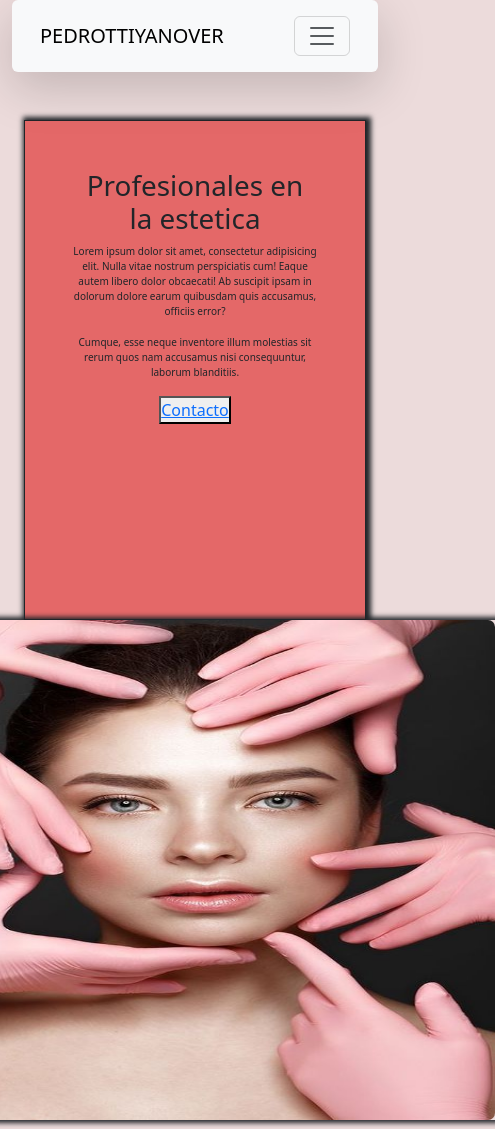
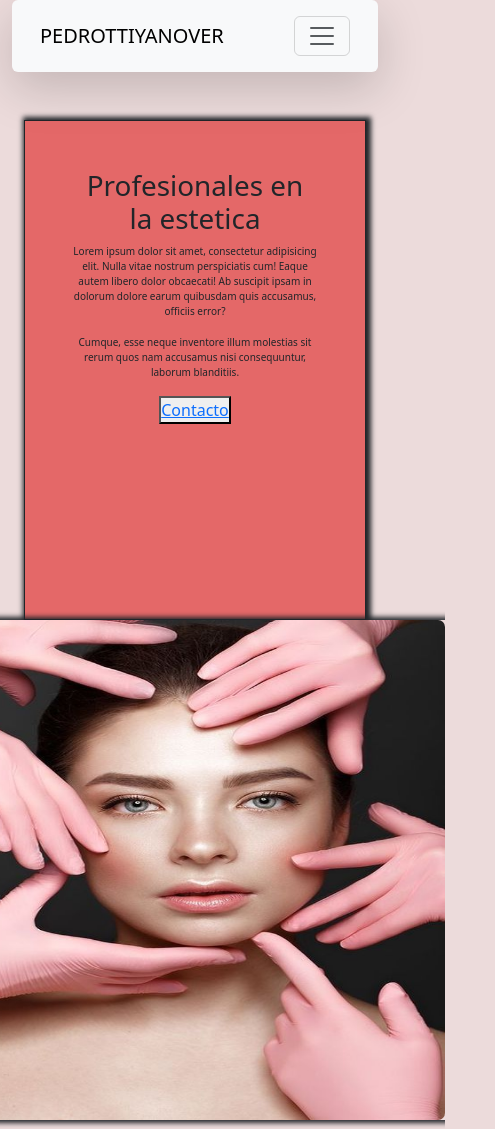
Before and after one commit to IvanYsea/pedrottiyanoverestetica, a plain HTML site: page index.html in a window 390 px wide. Shown: the top 1129 px of the page, 495 px wide, since content can reach past the window. Drawn offline with nearby package versions, Linux system fonts and the light colour scheme.

Commit message:
se generan ajustes

```diff
--- a/css/style.css
+++ b/css/style.css
@@ -10,6 +10,10 @@
 
 .bordes{
     border: 1px;
+}
+
+.navbar{
+    background-color:rgb(247, 245, 245);
 }
 
 
@@ -134,6 +138,12 @@ footer {
         width: 100%;
     }
 
+    .imgg1{
+    width: 500px;
+    height: 500px;
+
+    }
+
     .direccion-r p {
         font-size: 10px;
     }
```
